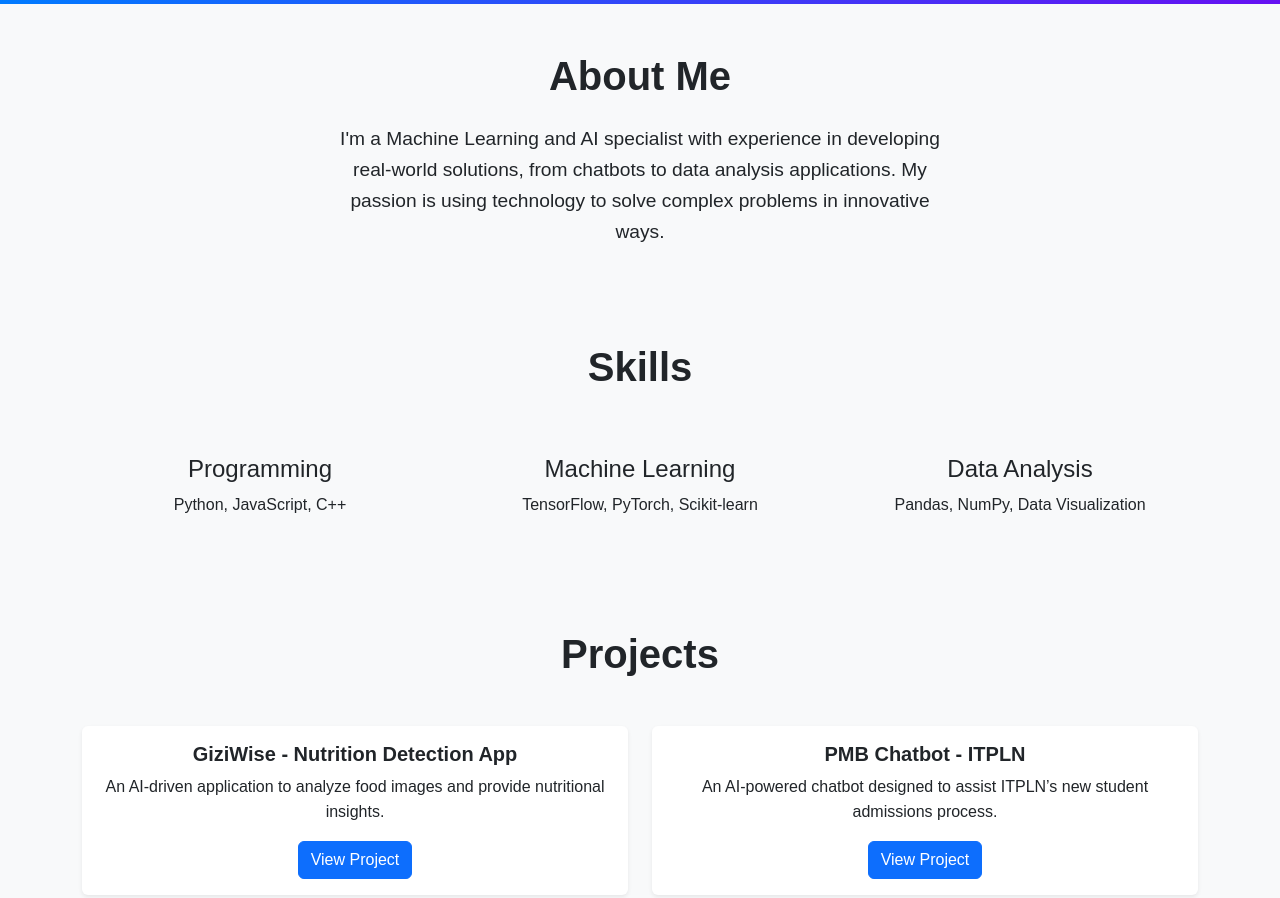
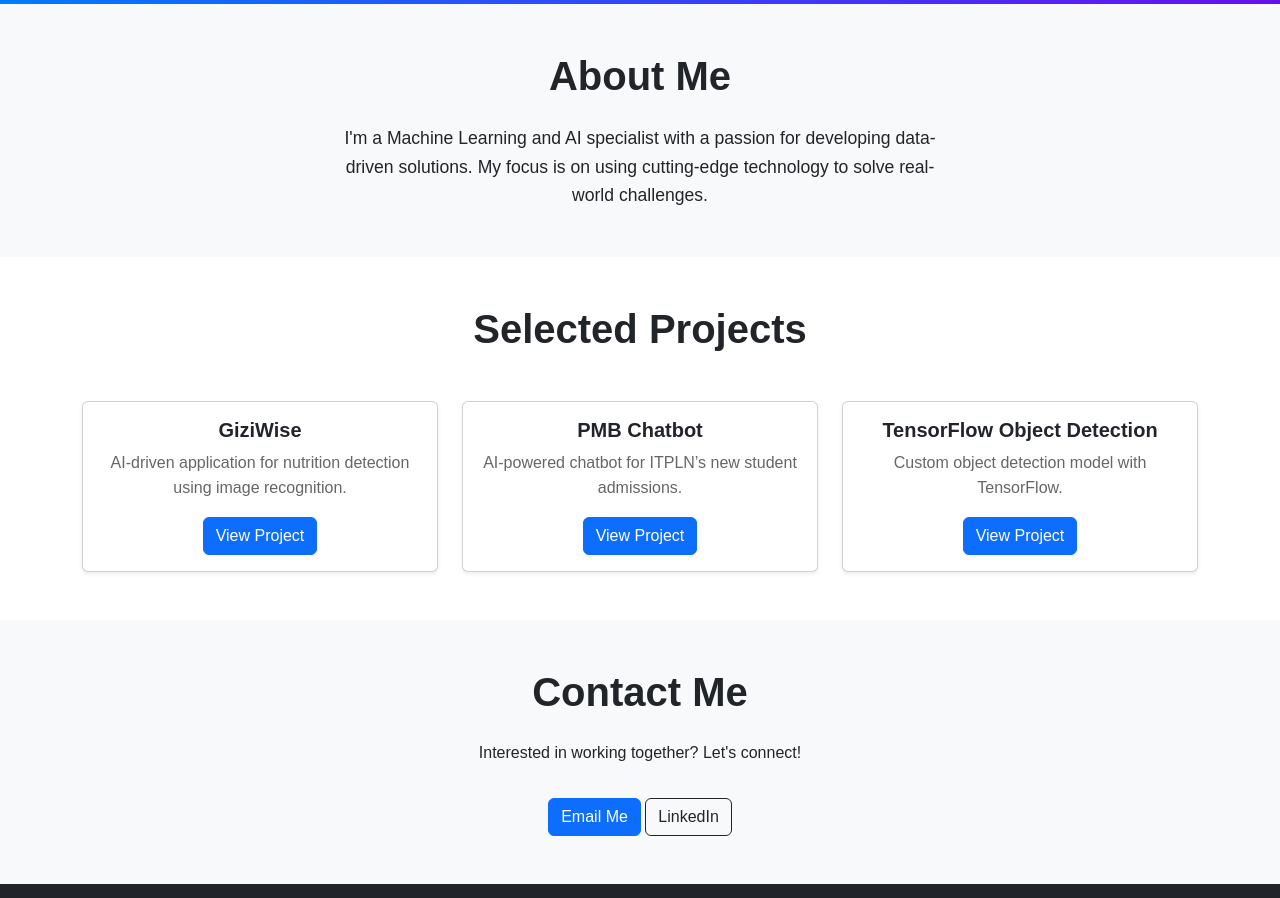
Before and after one commit to davinfalahtama/portofolio, a plain HTML site: page index.html in a window 1280 px wide. Shown: the part 860-1758 px from the top of the page. Drawn offline with nearby package versions, Linux system fonts and the light colour scheme.

Commit message:
"Removed 'bg-light' class from navbar, updated hero section, removed skills section, updated projects section with new project cards, and made minor styling changes."

```diff
--- a/index.html
+++ b/index.html
@@ -11,16 +11,15 @@
 <body>
 
     <!-- Navigation -->
-    <nav class="navbar navbar-expand-lg navbar-light bg-light">
+    <nav class="navbar navbar-expand-lg navbar-light">
         <div class="container">
             <a class="navbar-brand" href="#">Firmansyah Davin</a>
             <button class="navbar-toggler" type="button" data-bs-toggle="collapse" data-bs-target="#navbarNav" aria-controls="navbarNav" aria-expanded="false" aria-label="Toggle navigation">
                 <span class="navbar-toggler-icon"></span>
             </button>
-            <div class="collapse navbar-collapse" id="navbarNav">
-                <ul class="navbar-nav ms-auto">
+            <div class="collapse navbar-collapse justify-content-end" id="navbarNav">
+                <ul class="navbar-nav">
                     <li class="nav-item"><a class="nav-link" href="#about">About</a></li>
-                    <li class="nav-item"><a class="nav-link" href="#skills">Skills</a></li>
                     <li class="nav-item"><a class="nav-link" href="#projects">Projects</a></li>
                     <li class="nav-item"><a class="nav-link" href="#contact">Contact</a></li>
                 </ul>
@@ -32,63 +31,48 @@
     <section id="hero" class="d-flex align-items-center text-center bg-primary text-white" style="height: 100vh;">
         <div class="container">
             <h1 class="display-4">Hi, I'm Firmansyah Davin</h1>
-            <p class="lead">AI Enthusiast, Data Scientist, and Software Developer</p>
-            <a href="#projects" class="btn btn-outline-light mt-4">Explore My Work</a>
+            <p class="lead">AI Enthusiast | Data Scientist | Developer</p>
+            <a href="#projects" class="btn btn-outline-light mt-4">See My Work</a>
         </div>
     </section>
 
     <!-- About Section -->
-    <section id="about" class="py-5">
+    <section id="about" class="py-5 bg-light">
         <div class="container text-center">
             <h2>About Me</h2>
-            <p class="mt-4">I'm a Machine Learning and AI specialist with experience in developing real-world solutions, from chatbots to data analysis applications. My passion is using technology to solve complex problems in innovative ways.</p>
-        </div>
-    </section>
-
-    <!-- Skills Section -->
-    <section id="skills" class="py-5 bg-light">
-        <div class="container text-center">
-            <h2>Skills</h2>
-            <div class="row mt-5">
-                <div class="col-md-4">
-                    <i class="bi bi-code-slash display-4"></i>
-                    <h4 class="mt-3">Programming</h4>
-                    <p>Python, JavaScript, C++</p>
-                </div>
-                <div class="col-md-4">
-                    <i class="bi bi-brush display-4"></i>
-                    <h4 class="mt-3">Machine Learning</h4>
-                    <p>TensorFlow, PyTorch, Scikit-learn</p>
-                </div>
-                <div class="col-md-4">
-                    <i class="bi bi-bar-chart-line-fill display-4"></i>
-                    <h4 class="mt-3">Data Analysis</h4>
-                    <p>Pandas, NumPy, Data Visualization</p>
-                </div>
-            </div>
+            <p class="mt-4">I'm a Machine Learning and AI specialist with a passion for developing data-driven solutions. My focus is on using cutting-edge technology to solve real-world challenges.</p>
         </div>
     </section>
 
     <!-- Projects Section -->
     <section id="projects" class="py-5">
         <div class="container text-center">
-            <h2>Projects</h2>
+            <h2>Selected Projects</h2>
             <div class="row mt-5">
-                <div class="col-md-6">
-                    <div class="card shadow-sm">
+                <div class="col-md-4">
+                    <div class="card project-card shadow-sm">
                         <div class="card-body">
-                            <h5 class="card-title">GiziWise - Nutrition Detection App</h5>
-                            <p class="card-text">An AI-driven application to analyze food images and provide nutritional insights.</p>
-                            <a href="https://github.com/gizi-wise" target="_blank" class="btn btn-primary">View Project</a>
+                            <h5 class="card-title">GiziWise</h5>
+                            <p class="card-text">AI-driven application for nutrition detection using image recognition.</p>
+                            <a href="https://github.com/gizi-wise" class="btn btn-primary" target="_blank">View Project</a>
                         </div>
                     </div>
                 </div>
-                <div class="col-md-6">
-                    <div class="card shadow-sm">
+                <div class="col-md-4">
+                    <div class="card project-card shadow-sm">
                         <div class="card-body">
-                            <h5 class="card-title">PMB Chatbot - ITPLN</h5>
-                            <p class="card-text">An AI-powered chatbot designed to assist ITPLN’s new student admissions process.</p>
-                            <a href="https://github.com/davinfalahtama/1Skripsi" target="_blank" class="btn btn-primary">View Project</a>
+                            <h5 class="card-title">PMB Chatbot</h5>
+                            <p class="card-text">AI-powered chatbot for ITPLN’s new student admissions.</p>
+                            <a href="https://github.com/davinfalahtama/1Skripsi" class="btn btn-primary" target="_blank">View Project</a>
+                        </div>
+                    </div>
+                </div>
+                <div class="col-md-4">
+                    <div class="card project-card shadow-sm">
+                        <div class="card-body">
+                            <h5 class="card-title">TensorFlow Object Detection</h5>
+                            <p class="card-text">Custom object detection model with TensorFlow.</p>
+                            <a href="https://github.com/davinfalahtama/gizi-wise-ML" class="btn btn-primary" target="_blank">View Project</a>
                         </div>
                     </div>
                 </div>
@@ -100,14 +84,14 @@
     <section id="contact" class="py-5 bg-light">
         <div class="container text-center">
             <h2>Contact Me</h2>
-            <p class="mt-4">I'd love to hear from you! Whether you want to collaborate on a project or just say hello, feel free to drop me a message.</p>
+            <p class="mt-4">Interested in working together? Let's connect!</p>
             <a href="mailto:firmansyah2031211@itpln.ac.id" class="btn btn-primary mt-3">Email Me</a>
             <a href="https://www.linkedin.com/in/firmansyahdavin/" class="btn btn-outline-dark mt-3">LinkedIn</a>
         </div>
     </section>
 
     <!-- Footer -->
-    <footer class="py-4 bg-dark text-white text-center">
+    <footer class="py-4 text-center bg-dark text-white">
         <p>&copy; 2024 Firmansyah Davin Falahtama</p>
     </footer>
 
--- a/styles.css
+++ b/styles.css
@@ -2,7 +2,6 @@
 body {
     font-family: 'Poppins', sans-serif;
     line-height: 1.6;
-    background-color: #f8f9fa;
 }
 
 .navbar-brand {
@@ -21,7 +20,7 @@ body {
 }
 
 #hero p {
-    font-size: 1.25rem;
+    font-size: 1.2rem;
 }
 
 /* About Section */
@@ -31,24 +30,9 @@ body {
 }
 
 #about p {
-    font-size: 1.2rem;
+    font-size: 1.1rem;
     margin: 0 auto;
     max-width: 600px;
-}
-
-/* Skills Section */
-#skills h2 {
-    font-size: 2.5rem;
-    font-weight: bold;
-}
-
-#skills .bi {
-    color: #007bff;
-}
-
-#skills h4 {
-    margin-top: 1rem;
-    font-size: 1.5rem;
 }
 
 /* Projects Section */
@@ -57,13 +41,14 @@ body {
     font-weight: bold;
 }
 
-#projects .card {
-    border: none;
+.project-card h5 {
+    font-size: 1.25rem;
+    font-weight: bold;
 }
 
-#projects .card h5 {
-    font-size: 1.25rem;
-    font-weight: bold;
+.project-card p {
+    font-size: 1rem;
+    color: #666;
 }
 
 /* Contact Section */
```
